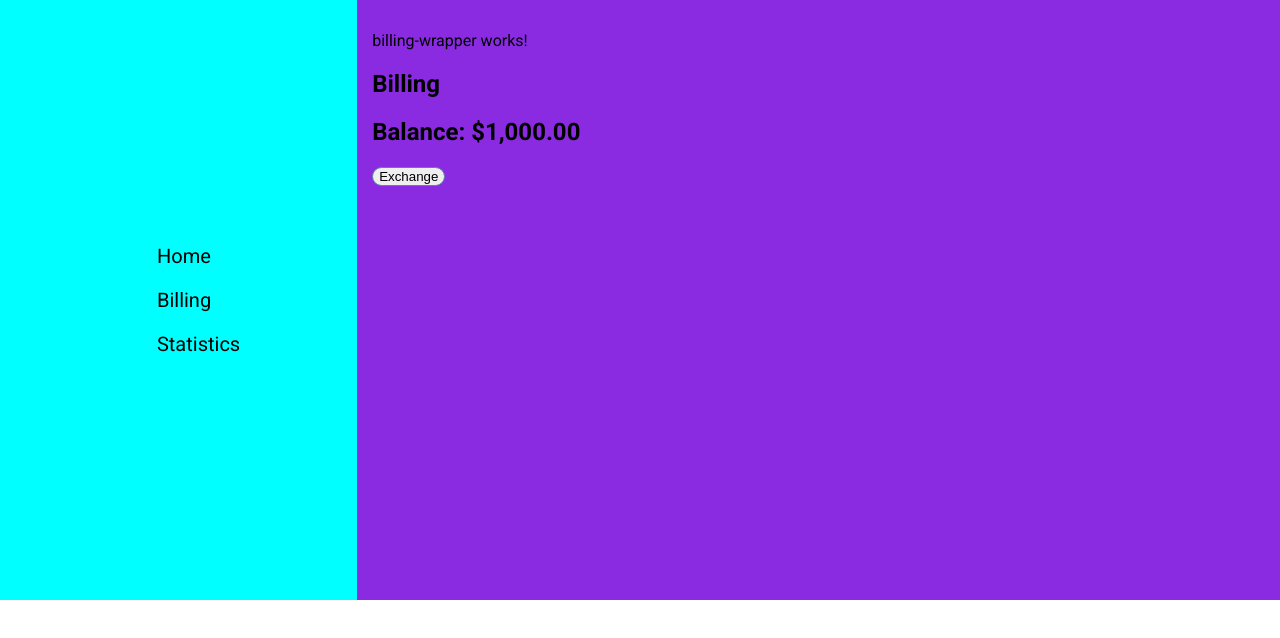
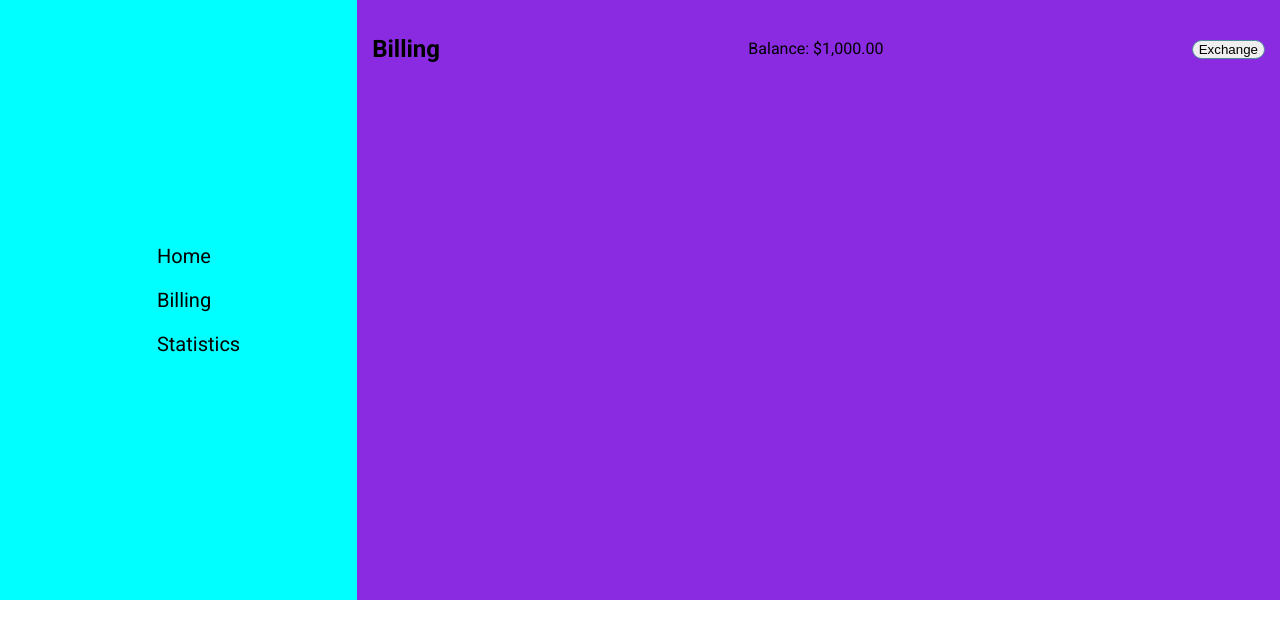
Before and after one commit to szobek/lastProjectWithAngular, an Angular app: page /billing in a window 1280 px wide. Shown: the top 638 px of the page. Built offline with nearby package versions, Linux system fonts and the light colour scheme.

Commit message:
Base billing header

```diff
--- a/src/app/components/billing/header/header.component.html
+++ b/src/app/components/billing/header/header.component.html
@@ -1,9 +1,9 @@
-<div>
+<div class="header">
     <div class="title">
         <h1>Billing</h1>
     </div>
     <div class="balance">
-        <h2>Balance: {{ balance | currency }}</h2>
+        <p>Balance: {{ balance | currency }}</p>
     </div>
     <div class="actions">
         <button class="base-btn">Exchange</button>
--- a/src/app/components/billing/header/header.component.scss
+++ b/src/app/components/billing/header/header.component.scss
@@ -0,0 +1,6 @@
+.header{
+    display: flex;
+    flex-wrap: nowrap;
+    justify-content: space-between;
+    align-items: center;
+}
--- a/src/app/components/billing/wrapper/billing-wrapper.component.html
+++ b/src/app/components/billing/wrapper/billing-wrapper.component.html
@@ -1,2 +1 @@
-<p>billing-wrapper works!</p>
 <billing-header />
```
